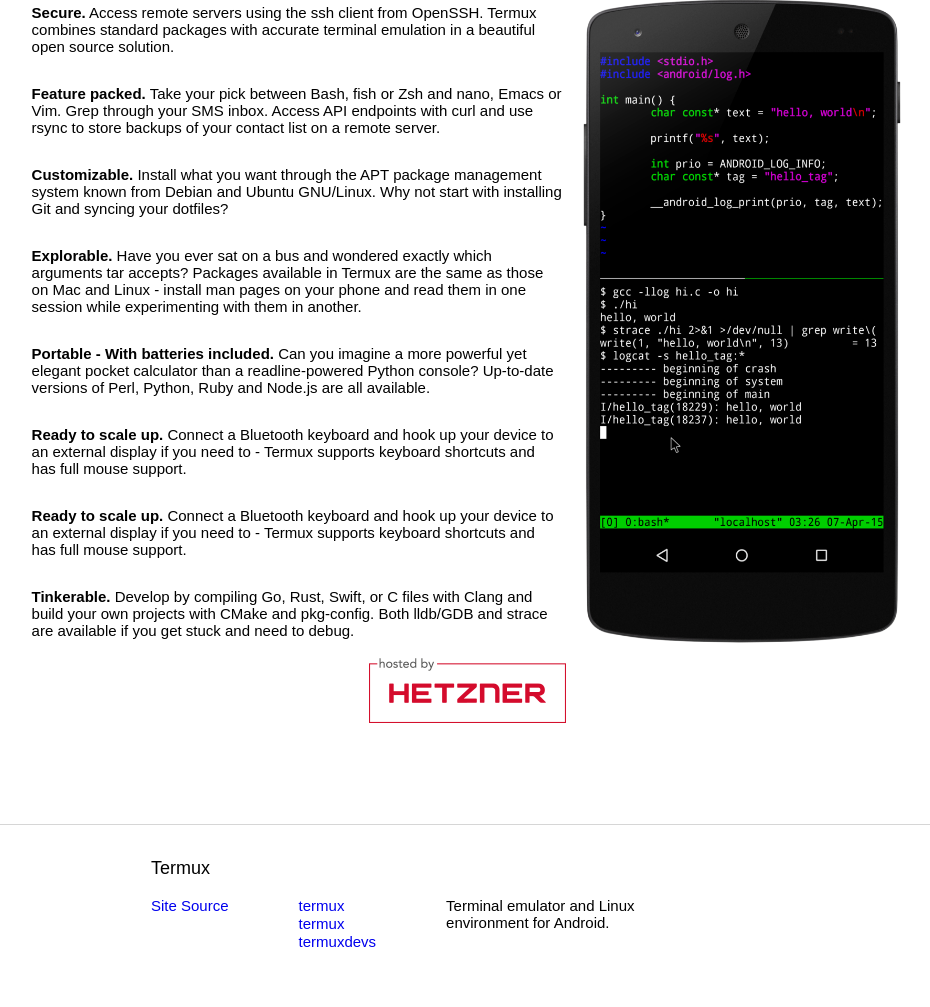
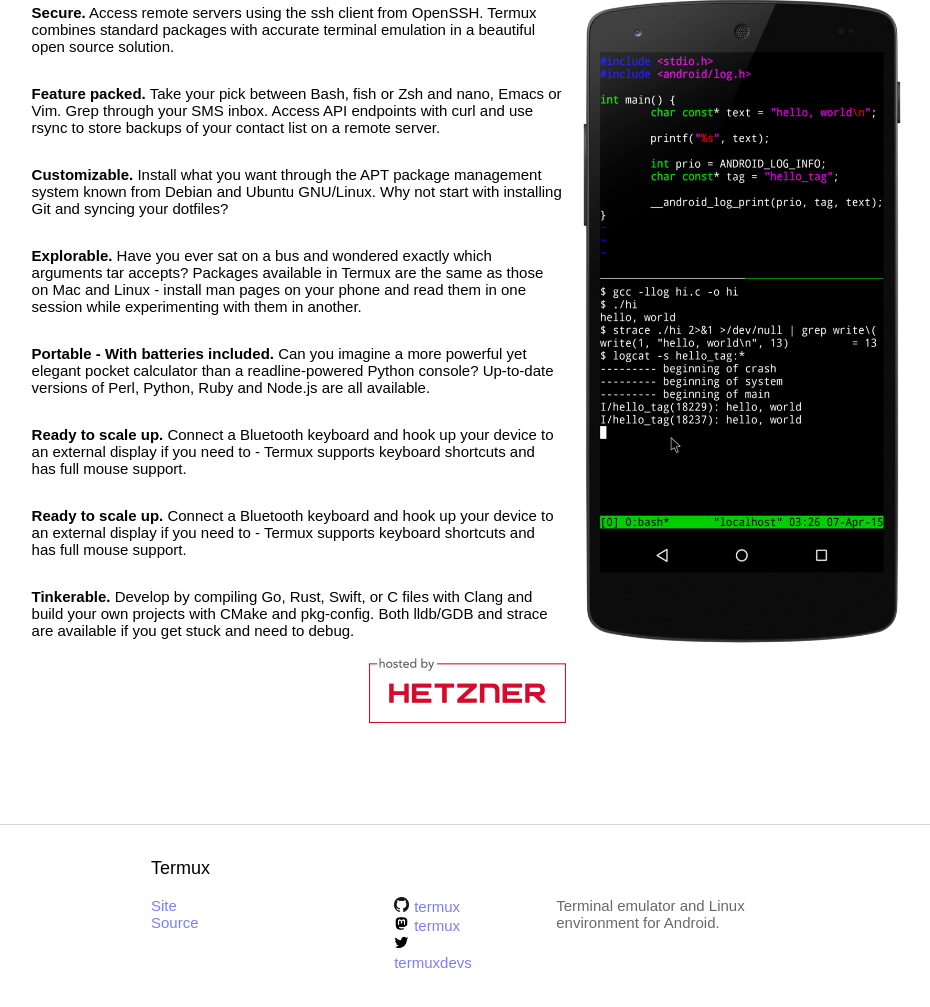
Before and after one commit to DimasAlexanderSA/my-termux, a plain HTML site: page index.html in a window 1280 px wide. Shown: the part 311-1318 px from the top of the page, without its empty margins (173-1103 px from the left). Before the commit the page ends 1270 px from the top, so only its background shows below. Drawn offline with Linux system fonts and the light colour scheme.

Commit message:
add some code for content and footer

```diff
--- a/index.html
+++ b/index.html
@@ -54,13 +54,13 @@
         </div>
 
         <div class="foot2">
-            <div class="site-src"><a href="https://github.com/termux/termux.github.io">Site Source</a></div>
+            <div class="site-src"><a class="color" href="https://github.com/termux/termux.github.io">Site Source</a></div>
             <ul>
-                <li><a href="https://github.com/termux">termux</a></li>
-                <li><a href="https://fosstodon.org/@termux">termux</a></li>
-                <li><a href="https://x.com/termuxdevs">termuxdevs</a></li>
+                <li><img src="github.png" class="svg-img"><a class="color" href="https://github.com/termux">termux</a></li>
+                <li><img src="fostodon.png" class="svg-img"><a class="color" href="https://fosstodon.org/@termux">termux</a></li>
+                <li><img src="twitter.png" class="svg-img"><a class="color" href="https://x.com/termuxdevs">termuxdevs</a></li>
             </ul>
-            <div class="Term-emu"><p>Terminal emulator and Linux environment for Android.</p></div>
+            <div class="Term-emu"><p class="color1">Terminal emulator and Linux environment for Android.</p></div>
         </div>
 
     </footer>
--- a/style.css
+++ b/style.css
@@ -5,6 +5,7 @@
     border-bottom: 0.1px rgba(0, 0, 0, 0.16) solid;
     padding-bottom: 0px;
     margin-bottom: 70px;
+    flex-wrap: wrap;
 }
 
 header.header div.logoContainer p{
@@ -63,10 +64,11 @@
     border-bottom: 0.1px rgba(0, 0, 0, 0.16) solid;
     padding-bottom: 100px;
     margin-bottom: 15px;
+    flex-wrap: wrap;
 }
 
 main.text div.hello{
-    margin-left: 20px;
+    margin-left: 50px;
 }
 
 main.text div.hello p.first{
@@ -126,6 +128,12 @@
     display: flex;
     align-items: center;
     flex-direction: column;
+    height: 200px;
+    flex-wrap: wrap;
+}
+
+footer a:hover{
+    border-bottom: 1px rgba(0, 0, 255, 0.515) solid ;
 }
 
 footer a{
@@ -160,7 +168,9 @@
     display: flex;
     flex-direction: column;
     justify-content: end;
-    margin: 0px;
+    margin-top: 0px;
+    margin-bottom: 0px;
+    margin-left: 100px;
     padding: 0px;
 }
 
@@ -181,3 +191,18 @@
 footer div.foot2 ul li{
     list-style: none;
 }
+
+
+.color{
+    color:rgba(0, 0, 255, 0.515)
+}
+
+.color1{
+    color:rgba(0, 0, 0, 0.592);
+}
+
+.svg-img{
+    width: 15px;
+    height: 15px;
+    margin-right: 5px;
+}
```
Also changed, not shown: fostodon.png (added), github.png (added), twitter.png (added).
